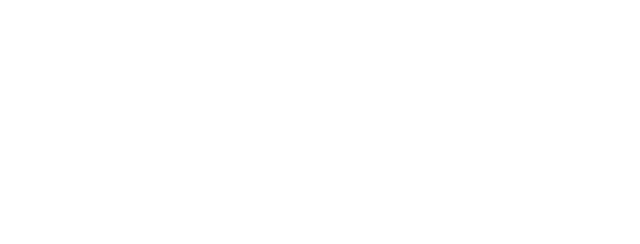
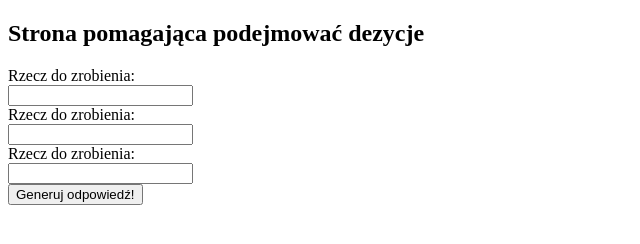
Before and after one commit to LandistRahildar/indecision-helper, a plain HTML site: page index.html in a window 1280 px wide. Shown: the whole page, without its empty margins (0-640 px from the left). Drawn offline with Linux system fonts and the light colour scheme.

Commit message:
add html structure

```diff
--- a/index.html
+++ b/index.html
@@ -10,6 +10,20 @@
 
 <body>
 
+    <h2>Strona pomagająca podejmować dezycje</h2>
+
+    <label for="firstUserInput">Rzecz do zrobienia:</label><br>
+    <input id="firstUserInput" type="text"><br>
+
+    <label for="secondUserInput">Rzecz do zrobienia:</label><br>
+    <input id="secondUserInput" type="text"><br>
+
+    <label for="thirdUserInput">Rzecz do zrobienia:</label><br>
+    <input id="thirdUserInput" type="text"><br>
+
+    <button id="answerButton" class="button" title="Kliknij, aby wygenerować odpowiedź!">Generuj odpowiedź!</button>
+
+    <p id="answer"></p>
 
 
     <script src="script.js"></script>
```
